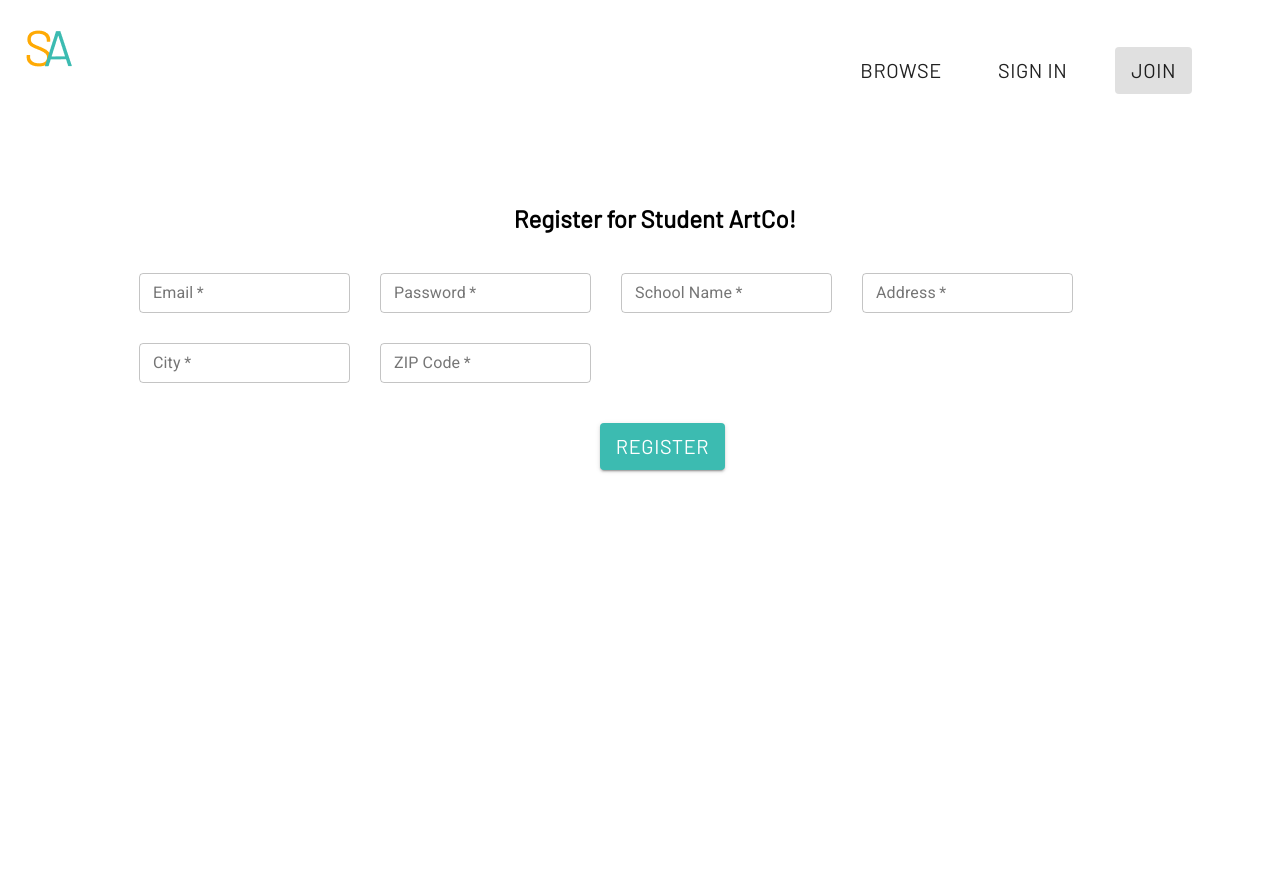
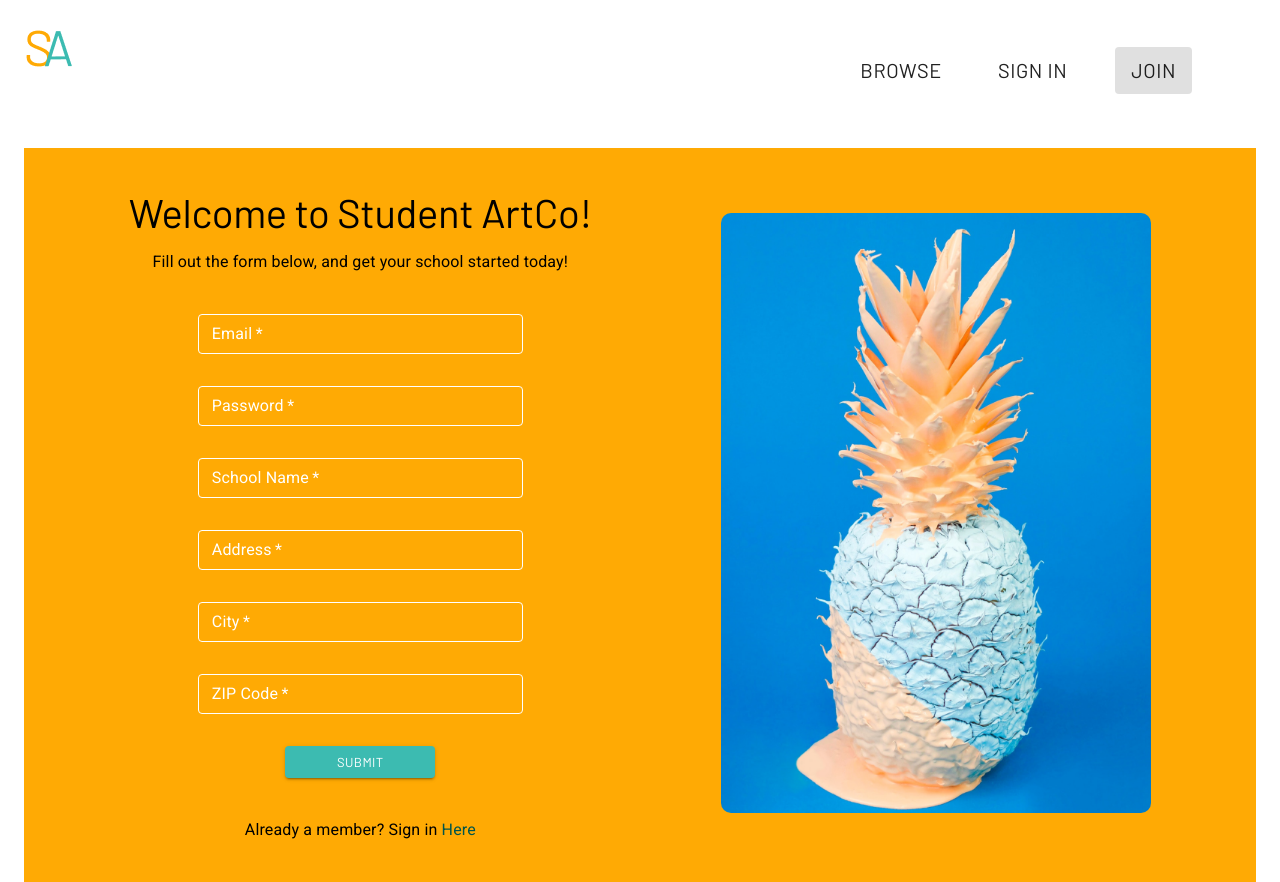
Before and after one commit to BloomTech-Labs/student-art-collection-fe, a React (Create React App) app: page /register in a window 1280 px wide. Before the commit the page ends 800 px from the top, so only its background shows below. Built offline with nearby package versions, Linux system fonts and the light colour scheme; no server answers.

Commit message:
register form styling

```diff
--- a/src/components/forms/Register.js
+++ b/src/components/forms/Register.js
@@ -1,16 +1,15 @@
-import React, { useState } from 'react';
-import { useMutation } from 'react-apollo';
-import { gql } from 'apollo-boost';
-import firebaseApp from '../auth/firebaseApp';
-import TextField from '@material-ui/core/TextField';
-import Button from '@material-ui/core/Button';
-import Box from '@material-ui/core/Box';
-import { useHistory } from 'react-router-dom';
-// import styled from 'styled-components';
+import React, { useState } from 'react'
+import { useMutation } from 'react-apollo'
+import { gql } from 'apollo-boost'
+import firebaseApp from '../auth/firebaseApp'
+import { useHistory, Link } from 'react-router-dom'
+import { Grid, Typography } from '@material-ui/core'
+import { formStyles, InputField } from '../../styles/muiForms'
+import { LoginButton } from '../../styles/muiButtons'
+import pineapple from '../../images/davisco-rhUU1pemhQ0-unsplash 1.png'
 
 const REGISTER_USER = gql`
-mutation
-  addSchool(
+  mutation addSchool(
     $school_id: ID!
     $school_name: String!
     $email: String!
@@ -18,7 +17,7 @@ mutation
     $city: String!
     $zipcode: String!
   ) {
-    addSchool (
+    addSchool(
       school_id: $school_id
       school_name: $school_name
       email: $email
@@ -35,52 +34,26 @@ mutation
     }
   }
 `
-export {REGISTER_USER};
-// `
-//   mutation addSchool(
-//     $school_id: ID!
-//     $email: String!
-//     $school_name: String!
-//     $address: String!
-//     $city: String!
-//     $zipcode: String!
-//   ) {
-//     addSchool(
-//       school_id: ID!
-//       email: String!
-//       school_name: String!
-//       address: String!
-//       city: String!
-//       zipcode: String!
-//     ) {
-//       email
-//       password
-//       school_name
-//       address
-//       city
-//       zipcode
-//     }
-//   }
-// `;
 
 const Register = () => {
-  const [password, setPassword] = useState('');
-  const [email, setEmail] = useState('');
-  const [schoolName, setSchoolName] = useState('');
-  const [address, setAddress] = useState('');
-  const [city, setCity] = useState('');
-  const [zipcode, setZipcode] = useState('');
-  const history = useHistory();
+  const [password, setPassword] = useState('')
+  const [email, setEmail] = useState('')
+  const [schoolName, setSchoolName] = useState('')
+  const [address, setAddress] = useState('')
+  const [city, setCity] = useState('')
+  const [zipcode, setZipcode] = useState('')
+  const history = useHistory()
+  const classes = formStyles()
 
-  const [addSchool, { data, loading, error }] = useMutation(REGISTER_USER);
+  const [addSchool, { data, loading, error }] = useMutation(REGISTER_USER)
 
   const onSubmit = async e => {
-    e.preventDefault();
+    e.preventDefault()
     //This newUser object needs to be added to the request to the backend to connect
     //the firebase user to the app user account
-    const newUser = await firebaseApp.auth().createUserWithEmailAndPassword(email, password);
-    // setSchoolId(newUser.uid)
-    console.log(newUser)
+    const newUser = await firebaseApp
+      .auth()
+      .createUserWithEmailAndPassword(email, password)
     addSchool({
       variables: {
         school_id: newUser.user.uid,
@@ -88,142 +61,138 @@ const Register = () => {
         school_name: schoolName,
         address,
         city,
-        zipcode }
-    });
+        zipcode,
+      },
+    })
     history.push('/admin/dashboard')
-  };
+  }
 
-  if (error) {
-    //? if server returns an error...
-    return <div>Error....</div>;
-  }
-  if (loading) {
-    //? while user is being registered
-    return <div>Loading...</div>;
-  }
-  if (data) {
-    //todo redirect upon successful registration
-  }
   return (
-    <>
-    <h2 style={styles.heading}>Register for Student ArtCo!</h2>
-     <Box display='flex' style={styles.textfieldbox}>
+    <Grid
+      container
+      alignItems='center'
+      justify='space-around'
+      className={classes.root}
+    >
+      <Grid item>
+        <Grid container direction='column' alignItems='center' spacing={5}>
+          <Grid item>
+            <Typography component='h2' variant='h2' gutterBottom>
+              Welcome to Student ArtCo!
+            </Typography>
+            <Typography component='h3' variant='body1' align='center'>
+              Fill out the form below, and get your school started today!
+            </Typography>
+          </Grid>
+          <Grid item>
             <form onSubmit={onSubmit}>
-        <TextField
+              <Grid
+                container
+                direction='column'
+                alignItems='center'
+                spacing={4}
+              >
+                <Grid item>
+                  <InputField
                     placeholder='Email'
                     variant='outlined'
                     label='Email'
-          style={styles.textfield}
                     size='small'
-          fullWidth={false}
                     type='email'
                     name='email'
                     value={email}
                     onChange={e => setEmail(e.target.value)}
-          required={true}
+                    required
                   />
-        <TextField
+                </Grid>
+                <Grid item>
+                  <InputField
                     placeholder='Password'
                     variant='outlined'
                     label='Password'
-          style={styles.textfield}
                     size='small'
-          fullWidth={false}
                     type='password'
                     name='password'
                     value={password}
                     onChange={e => setPassword(e.target.value)}
-          required={true}
+                    required
                   />
-        <TextField
+                </Grid>
+                <Grid item>
+                  <InputField
                     placeholder='School Name'
                     variant='outlined'
                     label='School Name'
-          style={styles.textfield}
                     size='small'
-          fullWidth={false}
                     type='text'
                     name='school name'
                     value={schoolName}
                     onChange={e => setSchoolName(e.target.value)}
-          required={true}
+                    required
                   />
-        <TextField
+                </Grid>
+                <Grid item>
+                  <InputField
                     placeholder='Address'
                     variant='outlined'
                     label='Address'
-          style={styles.textfield}
                     size='small'
-          fullWidth={false}
                     type='text'
                     name='address'
                     value={address}
                     onChange={e => setAddress(e.target.value)}
-          required={true}
+                    required
                   />
-        <TextField
+                </Grid>
+                <Grid item>
+                  <InputField
                     placeholder='City'
                     variant='outlined'
                     label='City'
-          style={styles.textfield}
                     size='small'
-          fullWidth={false}
                     type='text'
                     name='city'
                     value={city}
                     onChange={e => setCity(e.target.value)}
-          required={true}
+                    required
                   />
-        <TextField
+                </Grid>
+                <Grid item>
+                  <InputField
                     placeholder='ZIP Code'
                     variant='outlined'
                     label='ZIP Code'
-          style={styles.textfield}
                     size='small'
-          fullWidth={false}
                     type='text'
                     name='zipcode'
                     value={zipcode}
                     onChange={e => setZipcode(e.target.value)}
-          required={true}
+                    required
                   />
-        <Box display='flex' justifyContent='center'>
-        <Button
-          variant='contained'
-          style={styles.button}
-          color='primary'
-          type='submit'
-        >
-          Register
-        </Button>
-        </Box>
+                </Grid>
+                <Grid item>
+                  <LoginButton variant='contained' size='small' type='submit'>
+                    Submit
+                  </LoginButton>
+                </Grid>
+              </Grid>
             </form>
-        </Box>
-    </>
-  );
-};
+          </Grid>
+          <Grid item>
+            <Typography variant='body1'>
+              Already a member? Sign in{' '}
+              <Link to='/login' className={classes.link}>
+                Here
+              </Link>
+            </Typography>
+          </Grid>
+        </Grid>
+      </Grid>
+      <Grid item>
+        <img src={pineapple} alt='blue pineapple' className={classes.image} />
+      </Grid>
+    </Grid>
+  )
+}
 
-// const LoginP = styled.p`
-//     text-align: center;
-//     font-family: 'Nunito';
-// `
-
-const styles = {
-  heading: {
-    fontFamily: 'Barlow',
-    margin: '80px 15px 25px 45px',
-    textAlign: 'center'
-  },
-  textfield: {
-    margin: 15,
-  },
-  button: {
-    margin: '25px 70px 15px 15px',
-    background: '#3CBBB1'
-  },
-  textfieldbox: {
-    marginLeft: 100,
-  },
-};
-
-export default Register;
+export default Register
--- a/src/styles/muiButtons.js
+++ b/src/styles/muiButtons.js
@@ -14,6 +14,7 @@ export const LoginButton = withStyles({
   root: {
     width: '150px',
     padding: theme.spacing(0.6),
+    backgroundColor: '#3CBBB1',
     borderColor: '#fff',
     color: '#fff',
   },
--- a/src/styles/muiForms.js
+++ b/src/styles/muiForms.js
@@ -6,7 +6,12 @@ export const formStyles = makeStyles(theme => ({
     background: '#FFAA04',
   },
   image: {
-    maxHeight: '550px',
+    maxHeight: '600px',
+    borderRadius: '10px',
+  },
+  link: {
+    color: '#00554B',
+    textDecoration: 'none',
   },
 }))
 
@@ -23,10 +28,10 @@ export const InputField = withStyles({
         borderColor: '#fff',
       },
       '&:hover fieldset': {
-        borderColor: '#000',
+        borderColor: '#3CBBB1',
       },
       '&.Mui-focused fieldset': {
-        borderColor: '#000',
+        borderColor: '#3CBBB1',
         borderWidth: '1px',
       },
     },
```
Lines whose indentation alone changed are shown as unchanged.
